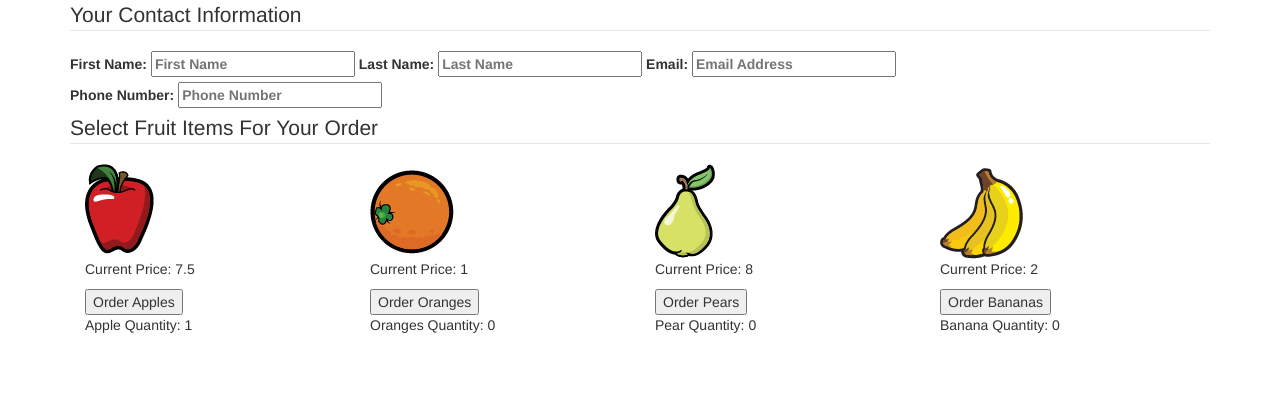
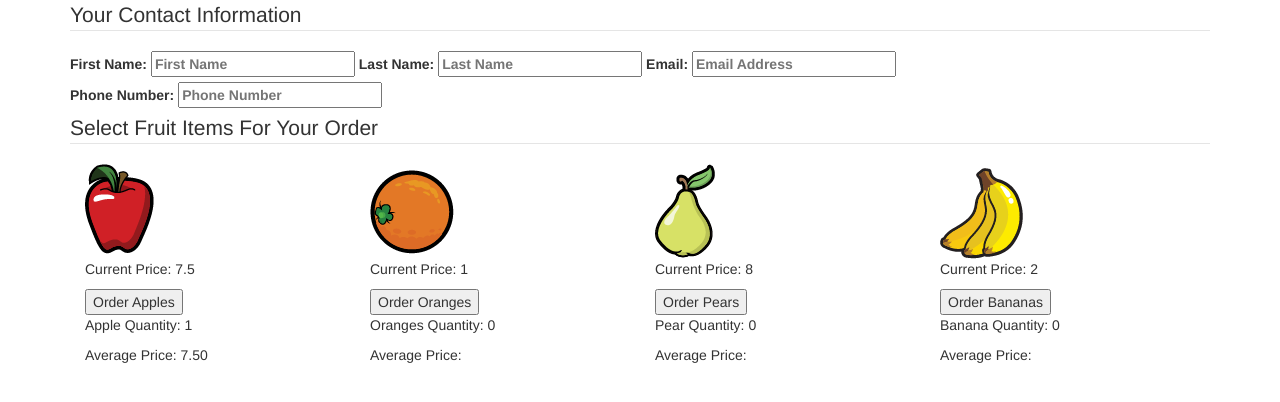
Before and after one commit to SamSunders/fruitMarket, a plain HTML site: page index.html in a window 1280 px wide. Both pictures are taken after a click on the button "Order Apples". Drawn offline with Linux system fonts and the light colour scheme.

Commit message:
added the average price per fruit

```diff
--- a/index.html
+++ b/index.html
@@ -36,6 +36,7 @@
 				<p class = "applePriceC">Current Price: </p>
 				<input type="button" value="Order Apples" name="submitButtonApple">
 				<p class="appleQuantity">Apple Quantity: 0</p>
+				<p class="avApplePrice">Average Price: </p>
 			</div>
 
 			<div id = "orangeSection" class="col-md-3">
@@ -43,6 +44,7 @@
 				<p class = "orangePriceC">Current Price: </p>
 				<input type="button" value="Order Oranges" name="submitButtonOranges">
 				<p class="orangesQuantity">Oranges Quantity: 0</p>
+				<p class="avOrangePrice">Average Price: </p>
 			</div>
 
 			<div id = "pearSection" class="col-md-3">
@@ -51,6 +53,7 @@
 				<input type="button" value="Order Pears" name="submitButtonPear">
 
 				<p class="pearQuantity">Pear Quantity: 0</p>
+				<p class="avPearPrice">Average Price: </p>
 			</div>
 
 			<div id = "bananaSection" class="col-md-3">
@@ -58,6 +61,7 @@
 				<p class = "bananaPriceC">Current Price: </p>
 				<input type="button" value="Order Bananas" name="submitButtonBanana">
 				<p class="bananaQuantity">Banana Quantity: 0</p>
+				<p class="avBananaPrice">Average Price: </p>
 			</div>
 
 			<!-- <p class="orangeQuantity">Orange Quantity: 0</p>
--- a/script.js
+++ b/script.js
@@ -17,10 +17,12 @@ console.log(price);
 // var pears = new Fruit ("pears", randomNumber(0.5,9.99), 0);
 // var oranges = new Fruit ("oranges", randomNumber(0.5,9.99), 0);
 // var kiwi = {price: 8, quantity: 0};
-var apples = {price: randomNumber(0.5, 9.99), quantity: 0};
-var bananas = {price: randomNumber(0.5, 9.99), quantity: 0};
-var oranges = {price: randomNumber(0.5, 9.99), quantity: 0};
-var pears = {price: randomNumber(0.5, 9.99), quantity: 0};
+var apples = {price: randomNumber(0.5, 9.99), quantity: 0, spent: 0};
+var bananas = {price: randomNumber(0.5, 9.99), quantity: 0, spent: 0};
+var oranges = {price: randomNumber(0.5, 9.99), quantity: 0, spent: 0};
+var pears = {price: randomNumber(0.5, 9.99), quantity: 0, spent: 0};
+
+var average;
 
 
 $(document).ready(function(){
@@ -30,21 +32,33 @@ $(document).ready(function(){
 $("[name='submitButtonApple']").on('click', function() {
 			apples.quantity++;
 			$(".appleQuantity").html("Apple Quantity: " + apples.quantity);
+			apples.spent = apples.spent + apples.price;
+			calculateAveragePrice(apples);
+			$(".avApplePrice").html("Average Price: " + average);
 			});
 
 $("[name='submitButtonOranges']").on('click', function() {
 			oranges.quantity++;
 			$(".orangesQuantity").html("Orange Quantity: " + oranges.quantity);
+			oranges.spent = oranges.spent + oranges.price;
+			calculateAveragePrice(oranges);
+			$(".avOrangePrice").html("Average Price: " + average);
 			});
 
 $("[name='submitButtonPear']").on('click', function() {
 			pears.quantity++;
 			$(".pearQuantity").html("Pear Quantity: " + pears.quantity);
+			pears.spent = pears.spent + pears.price;
+			calculateAveragePrice(pears);
+			$(".avPearPrice").html("Average Price: " + average);
 			});
 
 $("[name='submitButtonBanana']").on('click', function() {
 			bananas.quantity++;
 			$(".bananaQuantity").html("Banana Quantity: " + bananas.quantity);
+			bananas.spent = bananas.spent + bananas.price;
+			calculateAveragePrice(bananas);
+			$(".avBananaPrice").html("Average Price: " + average);
 			});
 
 var totalCash = 100;
@@ -88,6 +102,8 @@ function writePrice() {
 	$(".pearPriceC").html("Current Price: " + pears.price);
 	$(".bananaPriceC").html("Current Price: " + bananas.price);
 
+
+
 }
 priceGenerator(apples);
 console.log("this is apples.price" , apples.price);
@@ -119,6 +135,19 @@ function priceGenerator (fruit) {
 	//console.log(price);
 
 };
+
+function calculateAveragePrice(fruit){
+	average = fruit.spent / fruit.quantity;
+	average = average.toFixed(2);
+	return average;
+
+
+
+	// $(".avOrangePrice").html("Average Price: " + oranges.price);
+	// $(".avPearPrice").html("Average Price: " + pears.price);
+	// $(".avBananaPrice").html("Average Price: " + bananas.price);
+}
+
 });
 
 //console.log("TEST NUM 5: " , testNum);
```
